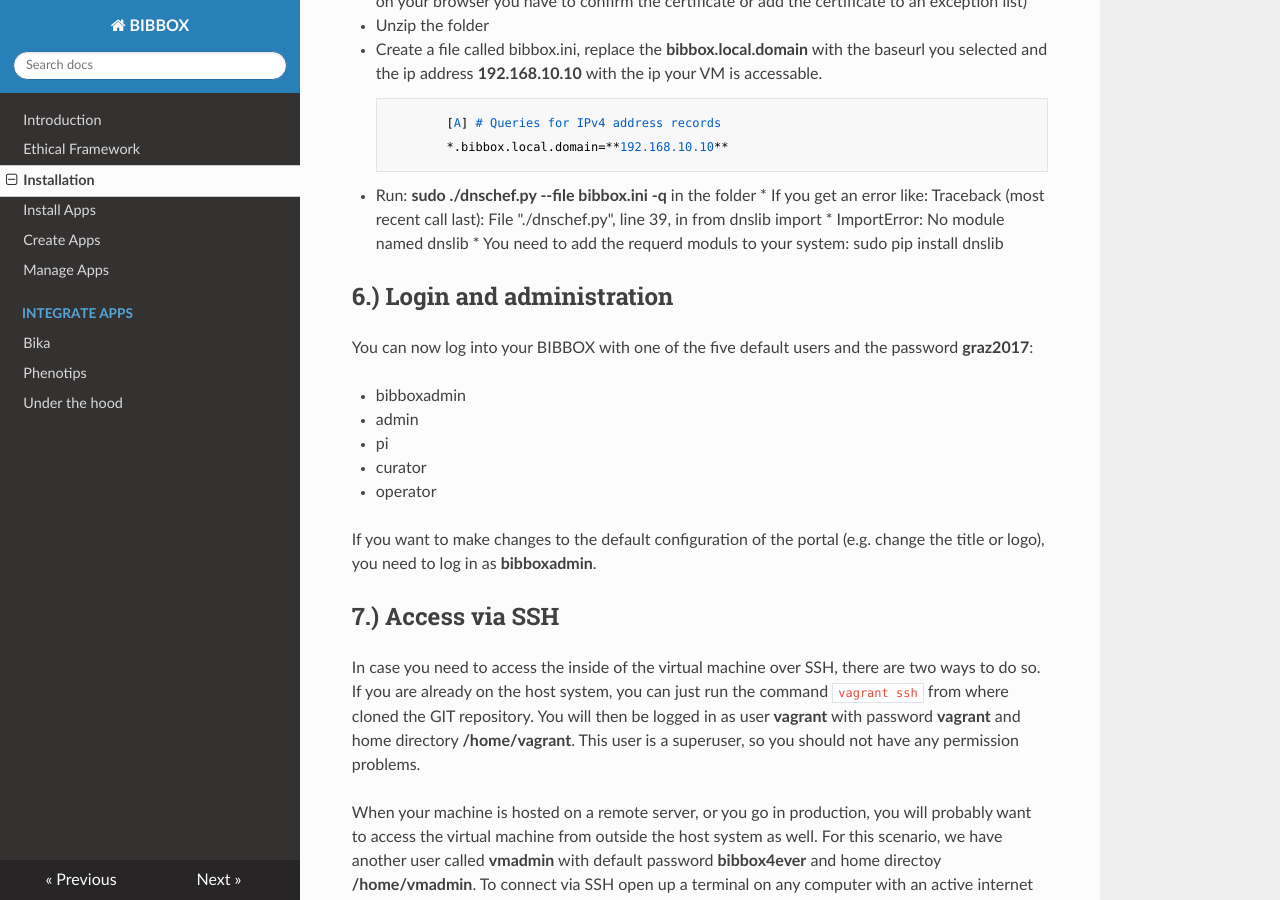
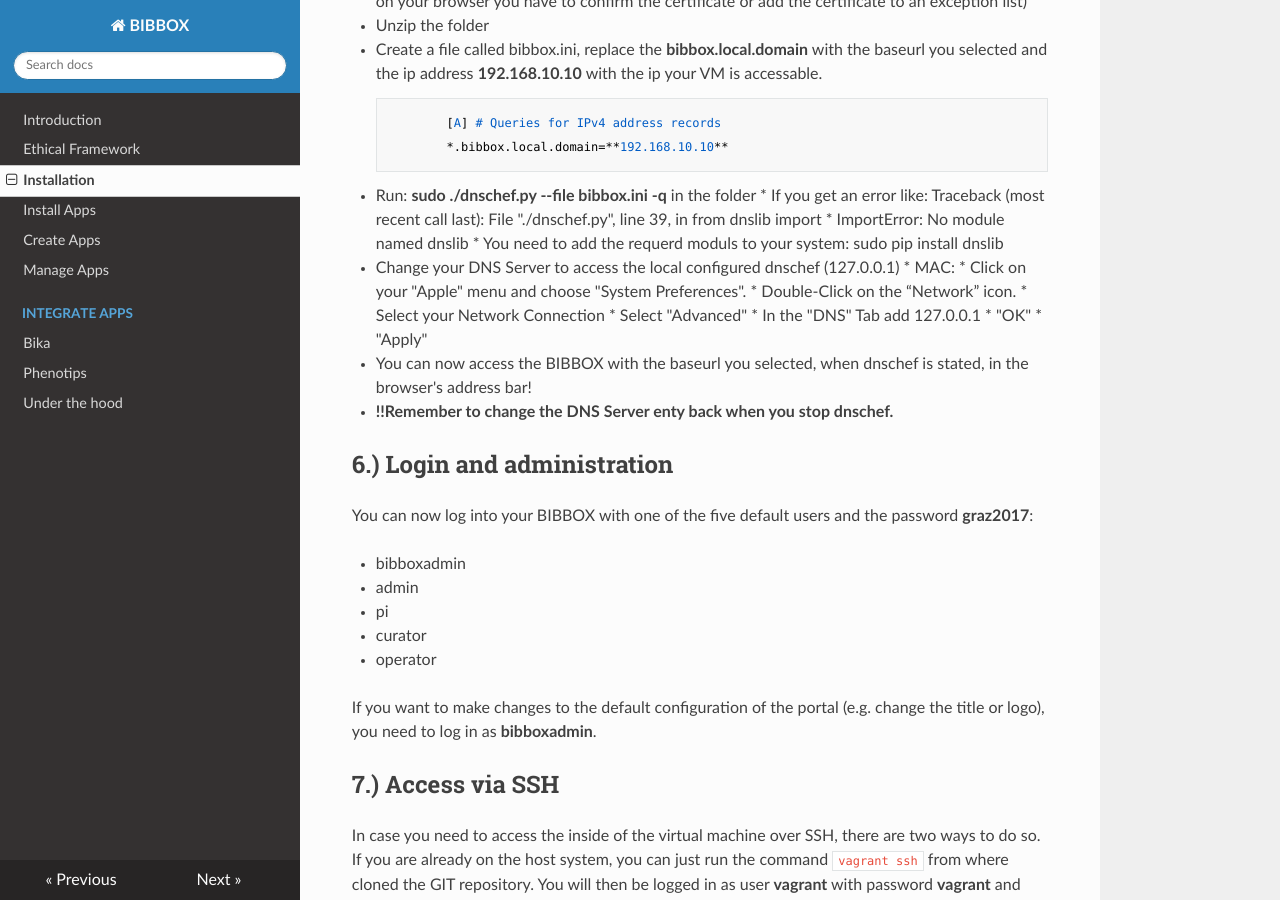
Before and after one commit to roxmer/bibbox-documentation, an MkDocs documentation site: the page built from docs/installation.md, in a window 1280 px wide and 900 px high, scrolled down 9921 px. Built offline with MkDocs 1.6.1, drawn with Linux system fonts in a browser that asks for light colours; nearby versions of some CDN libraries; old or Windows-style settings are respelled for this version of MkDocs.

Commit message:
Update installation.md

```diff
--- a/docs/installation.md
+++ b/docs/installation.md
@@ -327,7 +327,17 @@ Iy you would like to test the BIBBOX System localy without a domain you can use
                 from dnslib import *
                 ImportError: No module named dnslib
         * You need to add the requerd moduls to your system: sudo pip install dnslib
-
+* Change your DNS Server to access the local configured dnschef (127.0.0.1)
+        * MAC:
+        * Click on your "Apple" menu and choose "System Preferences".
+        * Double-Click on the “Network” icon.
+        * Select your Network Connection
+        * Select "Advanced"
+        * In the "DNS" Tab add 127.0.0.1
+        * "OK"
+        * "Apply"
+* You can now access the BIBBOX with the baseurl you selected, when dnschef is stated, in the browser's address bar!
+* **!!Remember to change the DNS Server enty back when you stop dnschef.**
 
 
 ## 6.) Login and administration
```
